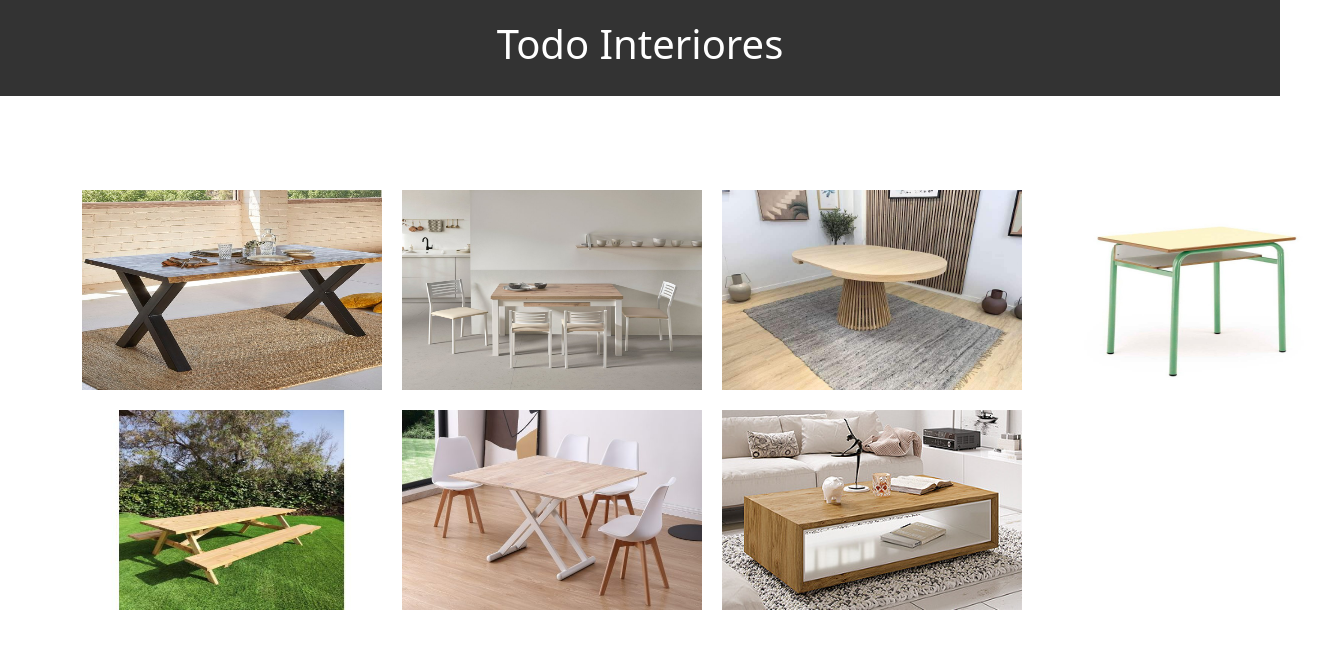
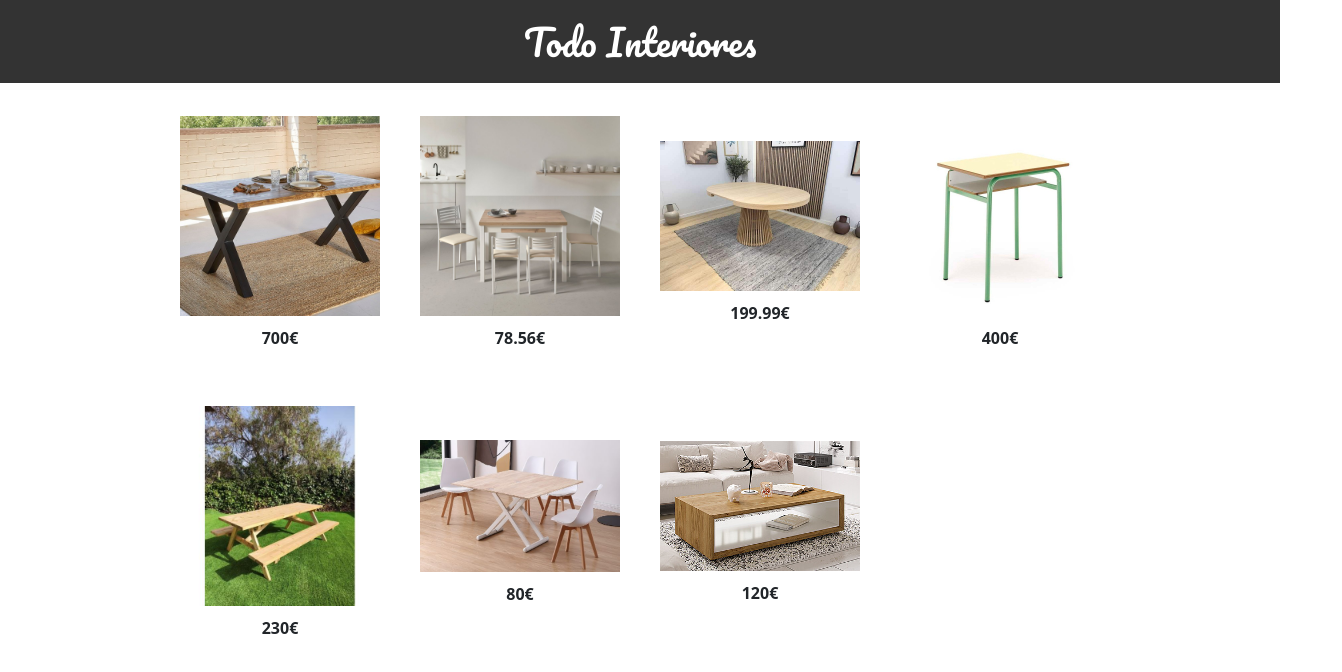
Before and after one commit to sucemor/PruebaInicial, a plain HTML site: page index.html in a window 1280 px wide. Shown: the whole page, 1342 px wide, since content can reach past the window. Drawn offline with nearby package versions, Linux system fonts and the light colour scheme.

Commit message:
Version3-JavaScript-Fallido

```diff
--- a/estilos/estilo.css
+++ b/estilos/estilo.css
@@ -1,34 +1,50 @@
-.image {
-    width: 300px;
-    /* Cambia este valor al tamaño deseado */
-    height: 200px;
-    /* Cambia este valor al tamaño deseado */
-    display: inline-block;
+body {
+    margin: 0;
+    padding: 0;
+    display: flex;
+    flex-direction: column;
+    align-items: center;
 }
 
-body {
-    display: flex;
-    justify-content: center;
-    align-items: center;
-    height: 100vh;
-    margin: 0;
-}
-
-.container {
-    display: grid;
-    grid-template-columns: repeat(4, 1fr);
-    /* 4 imágenes por fila */
-    gap: 20px;
-    /* Espacio entre las imágenes */
-}
-
-.header {
+.cabecera {
     background-color: #333;
     color: #fff;
     text-align: center;
     padding: 20px 0;
     width: 100%;
     position: fixed;
-    /* Fija la cabecera en la parte superior */
     top: 0;
 }
+
+.galeria {
+    display: grid;
+    grid-template-columns: repeat(4, 1fr);
+    /* Cuatro imágenes por fila */
+    justify-content: center;
+    align-items: center;
+    margin-top: 80px;
+    gap: 20px;
+}
+
+.nose {
+    margin: 10px;
+    text-align: center;
+}
+
+.nose img {
+    width: 200px;
+    /* Tamaño uniforme para todas las imágenes */
+    height: auto;
+}
+
+/* Cambiar el tipo de letra de la cabecera */
+.cabecera h1 {
+    font-family: 'Pacifico', cursive;
+    font-size: 36px;
+    margin: 0;
+}
+
+.precio {
+    font-weight: bold;
+    margin-top: 10px;
+}
--- a/index.html
+++ b/index.html
@@ -6,36 +6,52 @@
     <meta name="viewport" content="width=device-width, initial-scale=1.0">
     <link href="https://cdn.jsdelivr.net/npm/bootstrap@5.5.2/dist/css/bootstrap.min.css" rel="stylesheet">
     <link rel="stylesheet" href="estilos/estilo.css">
+    <link href="https://fonts.googleapis.com/css2?family=Pacifico&display=swap" rel="stylesheet">
+    <script src="tu-archivo.js"></script>
     <title>Todo Interiores</title>
 </head>
 
 <body>
-    <div class="header">
+    <div class="cabecera">
         <h1>Todo Interiores</h1>
     </div>
-    <div class="container">
-        <div class="col-md-3">
+
+    <select id="ordenarPorPrecio">
+        <option value="ascendente">Precio Ascendente</option>
+        <option value="descendente">Precio Descendente</option>
+    </select>
+
+    <div class="galeria" id="Contenedor">
+        <div class="nose" precio="700">
             <img src="img/mesa1.jpg" alt="Imagen 1" class="image">
+            <p class="precio">700€</p>
         </div>
-        <div class="col-md-3">
+        <div class="nose" precio="78.56">
             <img src="img/mesa2.jpg" alt="Imagen 2" class="image">
+            <p class="precio">78.56€</p>
         </div>
-        <div class="col-md-3">
+        <div class="nose" precio="199.99">
             <img src="img/mesa3.jpg" alt="Imagen 3" class="image">
+            <p class="precio">199.99€</p>
         </div>
-        <div class="col-md-3">
+        <div class="nose" precio="400">
             <img src="img/mesa4.jpg" alt="Imagen 4" class="image">
+            <p class="precio">400€</p>
         </div>
-        <div class="col-md-3">
+        <div class="nose" precio="230">
             <img src="img/mesa5.jpg" alt="Imagen 5" class="image">
+            <p class="precio">230€</p>
         </div>
-        <div class="col-md-3">
+        <div class="nose" precio="80">
             <img src="img/mesa6.jpg" alt="Imagen 6" class="image">
+            <p class="precio">80€</p>
         </div>
-        <div class="col-md-3">
+        <div class="nose" precio="120">
             <img src="img/mesa7.jpg" alt="Imagen 7" class="image">
+            <p class="precio">120€</p>
         </div>
     </div>
+
 
 </body>
 
```
Also changed, not shown: estilos/javaa.js (added, +27 -0 lines).
